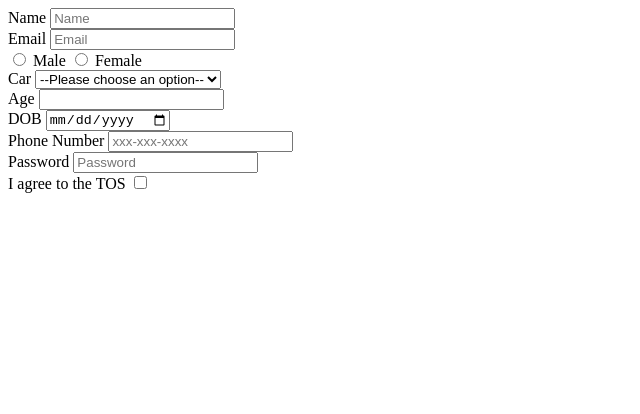
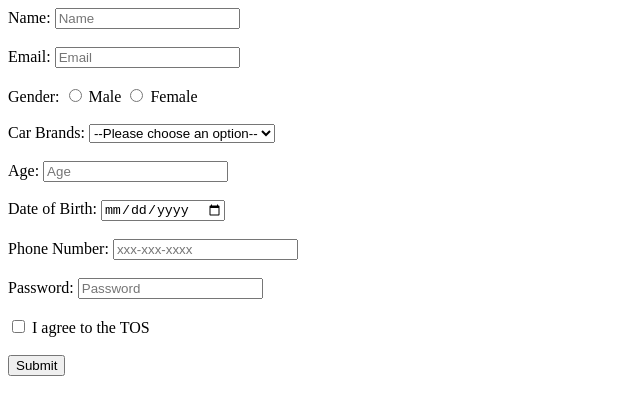
Before and after one commit to acciojob/signup-form-car-SrikanthKamalla, a website: page main.html in a window 1280 px wide. Shown: the whole page, without its empty margins (0-640 px from the left). Drawn offline with Linux system fonts and the light colour scheme.

Commit message:
created a submission

```diff
--- a/main.html
+++ b/main.html
@@ -8,43 +8,55 @@
 
 <body>
 	<!-- the entire body must be written by student -->
-	<form action="">
-        <label for="name">Name</label>
-        <input type="text" id="name" placeholder="Name" />
-        <br />
-        <label for="email">Email</label>
-        <input type="email" id="email" placeholder="Email" />
-        <br />
-        <input type="radio" name="gender" id="gender_m" />
-        <label for="gender_m">Male</label>
-        <input type="radio" name="gender" id="gender_f" />
-        <label for="gender_f">Female</label>
-        <br />
-        <label for="cars">Car</label>
-        <select name="cars" id="cars">
-          <option value="car">--Please choose an option--</option>
-        </select>
-        <br />
-        <label for="age">Age</label>
-        <input type="number" id="dob" />
-        <br />
-        <label for="dob">DOB</label>
-        <input type="date" />
-        <br />
-        <label for="tel">Phone Number</label>
-        <input
-          type="tel"
-          id="tel"
-          placeholder="xxx-xxx-xxxx
-        "
-        />
-        <br />
-        <label for="password">Password</label>
-        <input type="password" id="password" placeholder="Password" />
-        <br />
-        <label for="tos">I agree to the TOS</label>
-        <input type="checkbox" name="" id="tos" />
-      </form>
+	<form method="post">
+		<!-- Name -->
+		<label for="name">Name:</label>
+		<input type="text" id="name" name="name" required placeholder="Name" /><br /><br />
+
+		<!-- Email -->
+		<label for="email">Email:</label>
+		<input type="email" id="email" name="email" required placeholder="Email" /><br /><br />
+
+		<!-- Gender -->
+		<label for="gender_m">Gender:</label>
+		<input type="radio" id="gender_m" name="gender" value="male" required />
+		<label for="gender_m">Male</label>
+		<input type="radio" id="gender_f" name="gender" value="female" required />
+		<label for="gender_f">Female</label><br /><br />
+
+		<!-- Car Brands -->
+		<label for="cars">Car Brands:</label>
+		<select id="cars" name="cars" required>
+			<option value="">--Please choose an option--</option>
+			<option value="toyota">Toyota</option>
+			<option value="honda">Honda</option>
+			<option value="bmw">BMW</option>
+			<option value="audi">Audi</option>
+		</select><br /><br />
+
+		<!-- Age -->
+		<label for="age">Age:</label>
+		<input type="number" id="age" name="age" required placeholder="Age" /><br /><br />
+
+		<!-- DOB -->
+		<label for="dob">Date of Birth:</label>
+		<input type="date" id="dob" name="dob" required /><br /><br />
+
+		<!-- Phone Number -->
+		<label for="tel">Phone Number:</label>
+		<input type="tel" id="tel" name="tel" placeholder="xxx-xxx-xxxx" /><br /><br />
+
+		<!-- Password -->
+		<label for="password">Password:</label>
+		<input type="password" id="password" name="password" required placeholder="Password" /><br /><br />
+
+		<!-- TOS Checkbox -->
+		<input type="checkbox" id="tos" name="tos" required />
+		<label for="tos">I agree to the TOS</label><br /><br />
+
+		<!-- Submit Button -->
+		<button type="submit">Submit</button>
+	</form>
     <script type="text/javascript" src="./script.js">
 </script>
 
```
